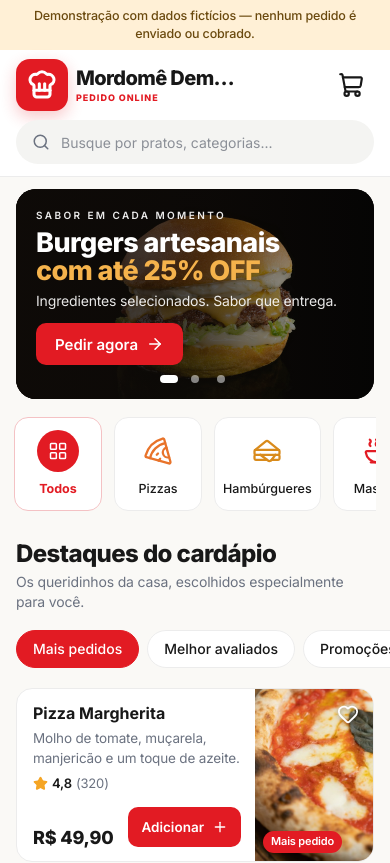
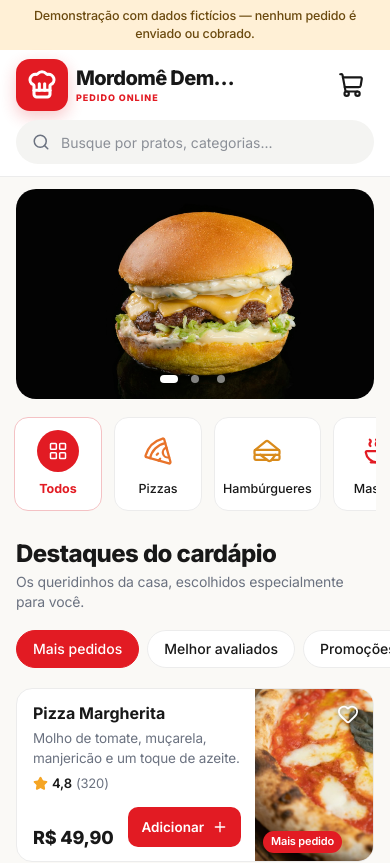
Before and after one commit to jjrfarias/mordome, a Next.js app: page /pedido-online/demonstracao in a window 390 px wide. Shown: the top 863 px of the page. Built offline with nearby package versions, Linux system fonts and the light colour scheme.

Commit message:
Corrige marca e banner da vitrine

```diff
--- a/app/api/public/orders/[establishmentId]/route.ts
+++ b/app/api/public/orders/[establishmentId]/route.ts
@@ -58,10 +58,10 @@ export async function GET(_request: Request, { params }: { params: Promise<{ est
     const since = popularitySince().toISOString();
     const offeredIds = new Set(products.map(product => product.id));
     const popularProductIds = rankPopularProducts(listLocalDeliveryOrders(establishmentId).filter(order => order.status !== "CANCELLED" && order.createdAt >= since).flatMap(order => order.items)).filter(productId => offeredIds.has(productId));
-    return Response.json({ popularProductIds, branding: { logoUrl: null, primary: "#173f35", accent: "#e97c4b" }, establishment: { name: establishment.name, logoUrl: establishment.logoUrl, bannerUrl: establishment.bannerUrl, highlightHeadline: establishment.highlightHeadline, phone: formatBrazilPhone(establishment.phone), address: formatEstablishmentAddress(establishment), highlightProduct: highlightProduct ? { id: highlightProduct.id, name: highlightProduct.name, price: highlightProduct.price, imageUrl: highlightProduct.imageUrl } : null }, products: products.map(product => ({ id: product.id, name: product.name, category: product.category, description: product.description, price: product.price, compareAtPrice: product.compareAtPrice !== null && product.compareAtPrice > product.price ? product.compareAtPrice : null, vegetarian: product.vegetarian, imageUrl: product.imageUrl, ingredientGroups: product.ingredientGroups })), deliveryAreas: deliveryAreas.map(area => ({ id: area.id, name: area.name, deliveryFee: area.deliveryFee, neighborhoods: area.neighborhoods })) });
+    return Response.json({ popularProductIds, branding: { name: establishment.name, logoUrl: null, primary: "#173f35", accent: "#e97c4b" }, establishment: { name: establishment.name, logoUrl: establishment.logoUrl, bannerUrl: establishment.bannerUrl, highlightHeadline: establishment.highlightHeadline, phone: formatBrazilPhone(establishment.phone), address: formatEstablishmentAddress(establishment), highlightProduct: highlightProduct ? { id: highlightProduct.id, name: highlightProduct.name, price: highlightProduct.price, imageUrl: highlightProduct.imageUrl } : null }, products: products.map(product => ({ id: product.id, name: product.name, category: product.category, description: product.description, price: product.price, compareAtPrice: product.compareAtPrice !== null && product.compareAtPrice > product.price ? product.compareAtPrice : null, vegetarian: product.vegetarian, imageUrl: product.imageUrl, ingredientGroups: product.ingredientGroups })), deliveryAreas: deliveryAreas.map(area => ({ id: area.id, name: area.name, deliveryFee: area.deliveryFee, neighborhoods: area.neighborhoods })) });
   }
 
-  const establishment = await db.establishment.findFirst({ where: { id: establishmentId, active: true, organization: { active: true } }, include: { highlightProduct: true, organization: { select: { brandLogoUrl: true, brandPrimary: true, brandAccent: true } } } });
+  const establishment = await db.establishment.findFirst({ where: { id: establishmentId, active: true, organization: { active: true } }, include: { highlightProduct: true, organization: { select: { name: true, brandLogoUrl: true, brandPrimary: true, brandAccent: true } } } });
   if (!establishment) return Response.json({ error: "Estabelecimento não encontrado." }, { status: 404 });
   const [offerings, deliveryAreas, popularity] = await Promise.all([
     db.productOffering.findMany({
@@ -83,7 +83,7 @@ export async function GET(_request: Request, { params }: { params: Promise<{ est
   const highlightOffering = establishment.highlightProduct ? offerings.find(offering => offering.variant.product.id === establishment.highlightProduct!.id) : undefined;
   return Response.json({
     popularProductIds,
-    branding: { logoUrl: establishment.organization.brandLogoUrl, primary: establishment.organization.brandPrimary, accent: establishment.organization.brandAccent },
+    branding: { name: establishment.organization.name, logoUrl: establishment.organization.brandLogoUrl, primary: establishment.organization.brandPrimary, accent: establishment.organization.brandAccent },
     establishment: {
       name: establishment.name,
       phone: formatBrazilPhone(establishment.phone),
--- a/components/storefront/Header.tsx
+++ b/components/storefront/Header.tsx
@@ -15,9 +15,10 @@ export function SearchBar({ value, onChange, onSubmit, className, id }: { value:
   </form>;
 }
 
-export function Header({ logoUrl, name, nav, activeSection, query, onQueryChange, onSearchSubmit, cartUnits, onCartClick }: {
+export function Header({ logoUrl, name, unitName, nav, activeSection, query, onQueryChange, onSearchSubmit, cartUnits, onCartClick }: {
   logoUrl: string | null;
   name: string;
+  unitName: string;
   nav: NavItem[];
   activeSection: string;
   query: string;
@@ -29,7 +30,7 @@ export function Header({ logoUrl, name, nav, activeSection, query, onQueryChange
   return <header className={styles.header}>
     <div className={styles.headerInner}>
       <div className={styles.clientIdentity}>
-        <a href="#inicio" className={styles.brandLink} aria-label={`${name} — início`}><BrandMark logoUrl={logoUrl} name={name} /></a>
+        <a href="#inicio" className={styles.brandLink} aria-label={`${name} — início`}><BrandMark logoUrl={logoUrl} name={name} unitName={unitName} /></a>
         <span className={styles.mordomeSignature}>Tecnologia <strong>Mordomê</strong></span>
       </div>
       <nav className={styles.nav} aria-label="Seções da página">
--- a/components/storefront/HeroBanner.tsx
+++ b/components/storefront/HeroBanner.tsx
@@ -1,14 +1,14 @@
 "use client";
 
 import { useState } from "react";
-import { ArrowRight, ChevronLeft, ChevronRight } from "lucide-react";
+import { ChevronLeft, ChevronRight } from "lucide-react";
 import type { HeroSlide } from "@/lib/storefront/model";
 import { SafeImage, cx } from "./primitives";
 import styles from "./storefront.module.css";
 
 // Sem rotação automática: o cliente troca o destaque pelos controles, o que dispensa botão de pausa
 // e respeita quem prefere menos movimento.
-export function HeroBanner({ slides, onAction }: { slides: HeroSlide[]; onAction: (slide: HeroSlide) => void }) {
+export function HeroBanner({ slides }: { slides: HeroSlide[] }) {
   const [index, setIndex] = useState(0);
   if (slides.length === 0) return null;
   const current = slides[Math.min(index, slides.length - 1)];
@@ -18,13 +18,6 @@ export function HeroBanner({ slides, onAction }: { slides: HeroSlide[]; onAction
   return <section className={styles.hero} aria-roledescription={many ? "carrossel" : undefined} aria-label="Destaques">
     <div className={styles.heroSlide} key={current.id} aria-roledescription={many ? "slide" : undefined} aria-label={many ? `${index + 1} de ${slides.length}` : undefined}>
       <SafeImage src={current.imageUrl} alt={current.imageAlt} className={styles.heroImage} eager sizes="(min-width: 1180px) 70vw, 100vw" />
-      <div className={styles.heroShade} aria-hidden />
-      <div className={styles.heroCopy}>
-        {current.kicker && <p className={styles.heroKicker}>{current.kicker}</p>}
-        <h2 className={styles.heroTitle}>{current.title}{current.highlight && <>{" "}<span>{current.highlight}</span></>}</h2>
-        {current.description && <p className={styles.heroText}>{current.description}</p>}
-        <button type="button" className={cx(styles.primaryButton, styles.heroButton)} onClick={() => onAction(current)}>{current.ctaLabel}<ArrowRight aria-hidden /></button>
-      </div>
     </div>
     {many && <>
       <button type="button" className={cx(styles.heroArrow, styles.heroArrowPrev)} onClick={() => go(index - 1)} aria-label="Destaque anterior"><ChevronLeft aria-hidden /></button>
--- a/components/storefront/StorefrontPage.tsx
+++ b/components/storefront/StorefrontPage.tsx
@@ -257,14 +257,14 @@ export function StorefrontPage({ source }: { source: StorefrontSource }) {
   return <div className={cx(styles.root, units > 0 && styles.rootWithBar)} style={themeStyle}>
     <a href="#cardapio" className={styles.skipLink}>Pular para o cardápio</a>
     {isDemo && <p className={styles.demoStrip}>Demonstração com dados fictícios — nenhum pedido é enviado ou cobrado.</p>}
-    <Header logoUrl={data.establishment.logoUrl ?? data.branding.logoUrl} name={data.establishment.name} nav={nav} activeSection={activeSection} query={filters.query}
+    <Header logoUrl={data.establishment.logoUrl ?? data.branding.logoUrl} name={data.branding.name} unitName={data.establishment.name} nav={nav} activeSection={activeSection} query={filters.query}
       onQueryChange={query => patchFilters({ query })} onSearchSubmit={() => scrollToId("cardapio")} cartUnits={units}
       onCartClick={() => { if (window.matchMedia("(min-width: 1180px)").matches) document.getElementById("meu-pedido")?.focus(); else setDialog("cart"); }} />
 
     <div className={styles.layout}>
       <main className={styles.main}>
         <h1 className={styles.visuallyHidden}>Pedido online — {data.establishment.name}</h1>
-        <div id="inicio" className={styles.anchor}><HeroBanner slides={data.slides} onAction={slide => goToTarget(slide.target)} /></div>
+        <div id="inicio" className={styles.anchor}><HeroBanner slides={data.slides} /></div>
 
         <section id="cardapio" className={styles.menu} aria-labelledby="titulo-cardapio">
           <CategoryNavigation categories={data.categories} selected={filters.categoryId} onSelect={categoryId => patchFilters({ categoryId })} />
--- a/components/storefront/primitives.tsx
+++ b/components/storefront/primitives.tsx
@@ -52,10 +52,10 @@ export function SafeImage({ src, alt, className, eager = false, sizes }: { src:
   return <img src={src} alt={alt} className={className} loading={eager ? "eager" : "lazy"} fetchPriority={eager ? "high" : undefined} decoding="async" sizes={sizes} onError={() => setFailedSrc(src)} />;
 }
 
-export function BrandMark({ logoUrl, name }: { logoUrl: string | null; name: string }) {
+export function BrandMark({ logoUrl, name, unitName }: { logoUrl: string | null; name: string; unitName: string }) {
   return <span className={styles.brand}>
     {logoUrl ? <SafeImage src={logoUrl} alt="" className={styles.brandLogo} eager /> : <span className={styles.brandFallback}><ChefHat aria-hidden strokeWidth={2.3} /></span>}
-    <span className={styles.brandText}><strong>{name}</strong><small>Pedido online</small></span>
+    <span className={styles.brandText}><strong>{name}</strong><small>{unitName !== name ? `Unidade ${unitName} · ` : ""}Pedido online</small></span>
   </span>;
 }
 
--- a/components/storefront/storefront.module.css
+++ b/components/storefront/storefront.module.css
@@ -79,7 +79,7 @@
 .brand { display: inline-flex; align-items: center; gap: 8px; }
 .brandFallback { width: 56px; height: 56px; border-radius: 16px; display: grid; place-items: center; color: #fff; background: var(--red); box-shadow: 0 6px 16px color-mix(in srgb, var(--red) 24%, transparent); }
 .brandFallback svg { width: 32px; height: 32px; }
-.brandLogo { width: 64px; height: 64px; border-radius: 16px; object-fit: contain; padding: 3px; background: #fff; border: 2px solid color-mix(in srgb, var(--red) 28%, var(--border)); box-shadow: 0 5px 16px rgba(24, 24, 24, .08); }
+.brandLogo { width: 72px; height: 64px; border-radius: 12px; object-fit: contain; background: transparent; }
 .brandText { display: flex; flex-direction: column; line-height: 1; }
 .brandText strong { max-width: 220px; overflow: hidden; text-overflow: ellipsis; font-size: 24px; font-weight: 800; letter-spacing: -.03em; white-space: nowrap; }
 .brandText small { margin-top: 5px; font-size: 9px; font-weight: 800; letter-spacing: .11em; text-transform: uppercase; color: var(--red); }
@@ -116,16 +116,9 @@
 .anchor, .menu, .loyalty, .infoBlock { scroll-margin-top: var(--header-offset); }
 
 /* ---------- Banner principal ---------- */
-.hero { position: relative; border-radius: 20px; overflow: hidden; background: #0f0b08; color: #fff; }
-.heroSlide { position: relative; height: clamp(240px, 22vw, 290px); display: flex; align-items: center; }
-.heroImage { position: absolute; top: 0; right: 0; width: 64%; height: 100%; object-fit: cover; object-position: center 40%; }
-.heroShade { position: absolute; inset: 0; background: linear-gradient(90deg, #0f0b08 34%, rgba(15, 11, 8, .82) 48%, rgba(15, 11, 8, 0) 72%); }
-.heroCopy { position: relative; padding: 0 52px; max-width: 620px; }
-.heroKicker { font-size: 11px; font-weight: 600; letter-spacing: .38em; text-transform: uppercase; opacity: .92; margin-bottom: 12px; }
-.heroTitle { font-size: clamp(30px, 3vw, 44px); font-weight: 800; line-height: 1.04; letter-spacing: -.02em; }
-.heroTitle span { display: block; color: var(--warm); }
-.heroText { margin-top: 10px; font-size: 16px; opacity: .9; }
-.heroButton { margin-top: 20px; min-height: 48px; padding: 0 26px; font-size: 16px; border-radius: 10px; }
+.hero { position: relative; border-radius: 20px; overflow: hidden; background: var(--surface); }
+.heroSlide { position: relative; height: clamp(240px, 24vw, 340px); }
+.heroImage { width: 100%; height: 100%; object-fit: cover; object-position: center; }
 .heroArrow { position: absolute; top: 50%; margin-top: -20px; width: 40px; height: 40px; border-radius: 50%; border: 0; display: grid; place-items: center; background: rgba(255, 255, 255, .16); color: #fff; opacity: 0; transition: opacity .15s ease, background-color .15s ease; }
 .heroArrow:hover { background: rgba(255, 255, 255, .28); }
 .hero:hover .heroArrow, .heroArrow:focus-visible { opacity: 1; }
@@ -484,14 +477,8 @@
 @media (max-width: 640px) {
   .brandLogo, .brandFallback { width: 52px; height: 52px; border-radius: 14px; }
   .brandText strong { max-width: 170px; font-size: 20px; }
-  .heroSlide { height: 210px; align-items: flex-end; }
+  .heroSlide { height: 210px; }
   .heroImage { width: 100%; }
-  .heroShade { background: linear-gradient(90deg, rgba(15, 11, 8, .92) 0%, rgba(15, 11, 8, .7) 55%, rgba(15, 11, 8, .2) 100%); }
-  .heroCopy { padding: 0 20px 34px; }
-  .heroKicker { font-size: 10px; letter-spacing: .24em; margin-bottom: 6px; }
-  .heroTitle { font-size: 27px; }
-  .heroText { font-size: 14px; margin-top: 6px; }
-  .heroButton { margin-top: 12px; min-height: 42px; font-size: 15px; padding: 0 18px; }
   .heroArrow { display: none; }
   .categoryList li { flex: 0 0 88px; }
   .categoryButton { min-height: 84px; font-size: 12.5px; }
--- a/lib/storefront/demo-data.ts
+++ b/lib/storefront/demo-data.ts
@@ -10,7 +10,7 @@ const photo = (file: string) => `/vitrine-demo/${file}.jpg`;
 export const demoStorefront: StorefrontData = {
   mode: "demo",
   storeKey: "demonstracao",
-  branding: { logoUrl: null, primary: "#e21b23", accent: "#f5b34c" },
+  branding: { name: "Mordomê Demonstração", logoUrl: null, primary: "#e21b23", accent: "#f5b34c" },
   establishment: { name: "Mordomê Demonstração", logoUrl: null, phone: null, address: "Rua das Flores, 123 · Centro, São Paulo - SP" },
   slides: [
     { id: "burgers", kicker: "Sabor em cada momento", title: "Burgers artesanais", highlight: "com até 25% OFF", description: "Ingredientes selecionados. Sabor que entrega.", imageUrl: photo("hamburguer-artesanal"), imageAlt: "Cheeseburger artesanal com cheddar derretido", ctaLabel: "Pedir agora", target: { kind: "category", categoryId: "hamburgueres" } },
--- a/lib/storefront/live-adapter.ts
+++ b/lib/storefront/live-adapter.ts
@@ -4,7 +4,7 @@ import { categoryIconKey } from "./catalog.ts";
 
 // Contrato de GET /api/public/orders/[establishmentId]. Valores em reais (Decimal serializado).
 export type PublicOrderMenuResponse = {
-  branding?: { logoUrl?: string | null; primary: string; accent: string };
+  branding?: { name?: string; logoUrl?: string | null; primary: string; accent: string };
   establishment: {
     name: string;
     logoUrl: string | null;
@@ -75,7 +75,7 @@ export function mapLiveStorefront(establishmentId: string, response: PublicOrder
   return {
     mode: "live",
     storeKey: establishmentId,
-    branding: { logoUrl: response.branding?.logoUrl ?? null, primary: response.branding?.primary ?? "#173f35", accent: response.branding?.accent ?? "#e97c4b" },
+    branding: { name: response.branding?.name ?? establishment.name, logoUrl: response.branding?.logoUrl ?? null, primary: response.branding?.primary ?? "#173f35", accent: response.branding?.accent ?? "#e97c4b" },
     establishment: { name: establishment.name, logoUrl: establishment.logoUrl, phone: establishment.phone ?? null, address: establishment.address ?? null },
     slides,
     categories,
--- a/lib/storefront/model.ts
+++ b/lib/storefront/model.ts
@@ -47,7 +47,7 @@ export type StorefrontData = {
   // Chave de isolamento do carrinho e dos favoritos no navegador: um estabelecimento nunca lê o
   // carrinho de outro.
   storeKey: string;
-  branding: { logoUrl: string | null; primary: string; accent: string };
+  branding: { name: string; logoUrl: string | null; primary: string; accent: string };
   establishment: { name: string; logoUrl: string | null; phone: string | null; address: string | null };
   slides: HeroSlide[];
   categories: StorefrontCategory[];
```
